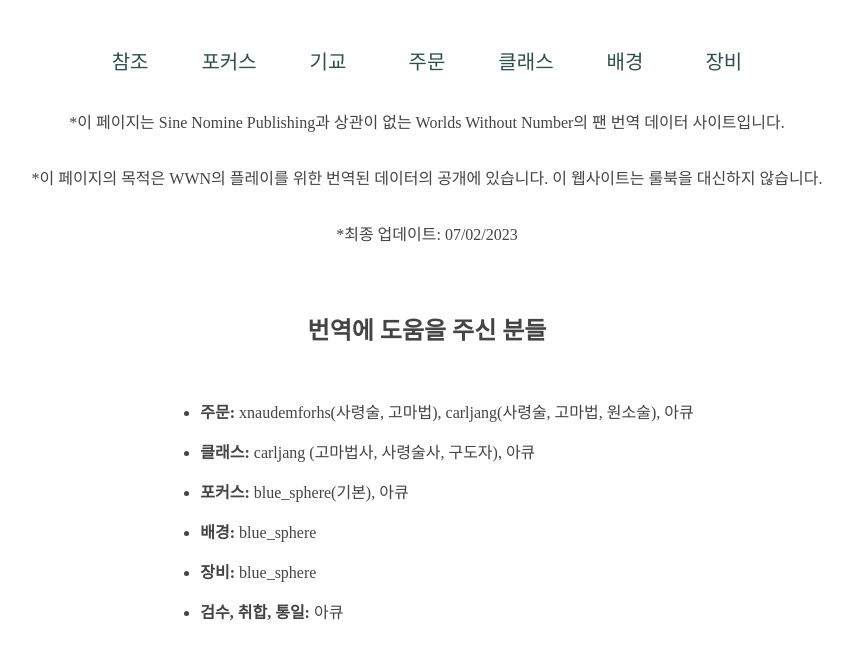
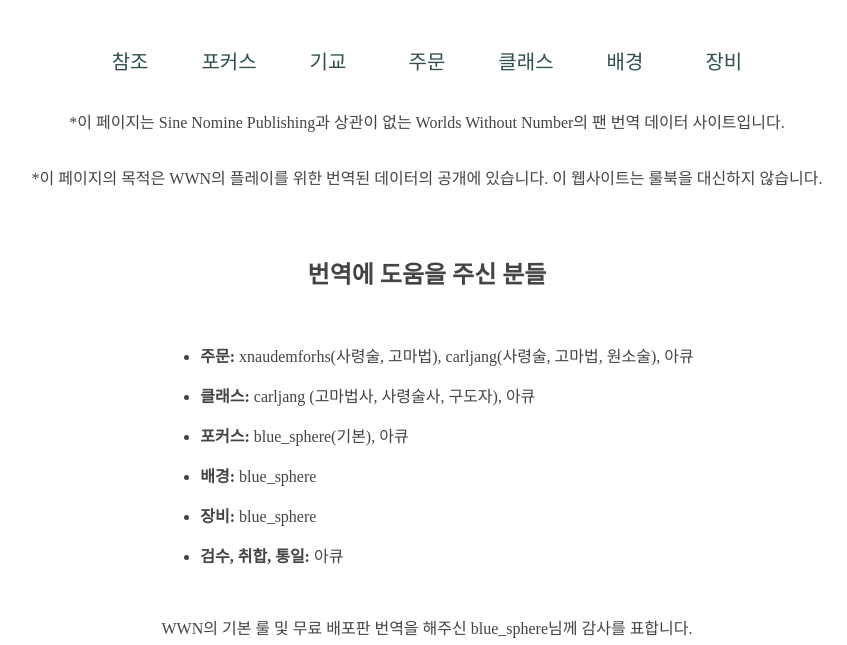
Before and after one commit to AhQqq/AhQqq.github.io, a plain HTML site: page index.html in a window 1280 px wide. Shown: the part 155-800 px from the top of the page, without its empty margins (213-1060 px from the left). Drawn offline with nearby package versions, Linux system fonts and the light colour scheme.

Commit message:
Update index.html

```diff
--- a/index.html
+++ b/index.html
@@ -16,7 +16,6 @@
 <div id="header"></div>
 <p>*이 페이지는 Sine Nomine Publishing과 상관이 없는 Worlds Without Number의 팬 번역 데이터 사이트입니다.</p>
 <p>*이 페이지의 목적은 WWN의 플레이를 위한 번역된 데이터의 공개에 있습니다. 이 웹사이트는 룰북을 대신하지 않습니다.</p>
-<p>*최종 업데이트: 07/02/2023</p>
 <h2>번역에 도움을 주신 분들</h2>
 <ul>
     <li><p><b>주문:</b> xnaudemforhs(사령술, 고마법), carljang(사령술, 고마법, 원소술), 아큐</p></li>
```
